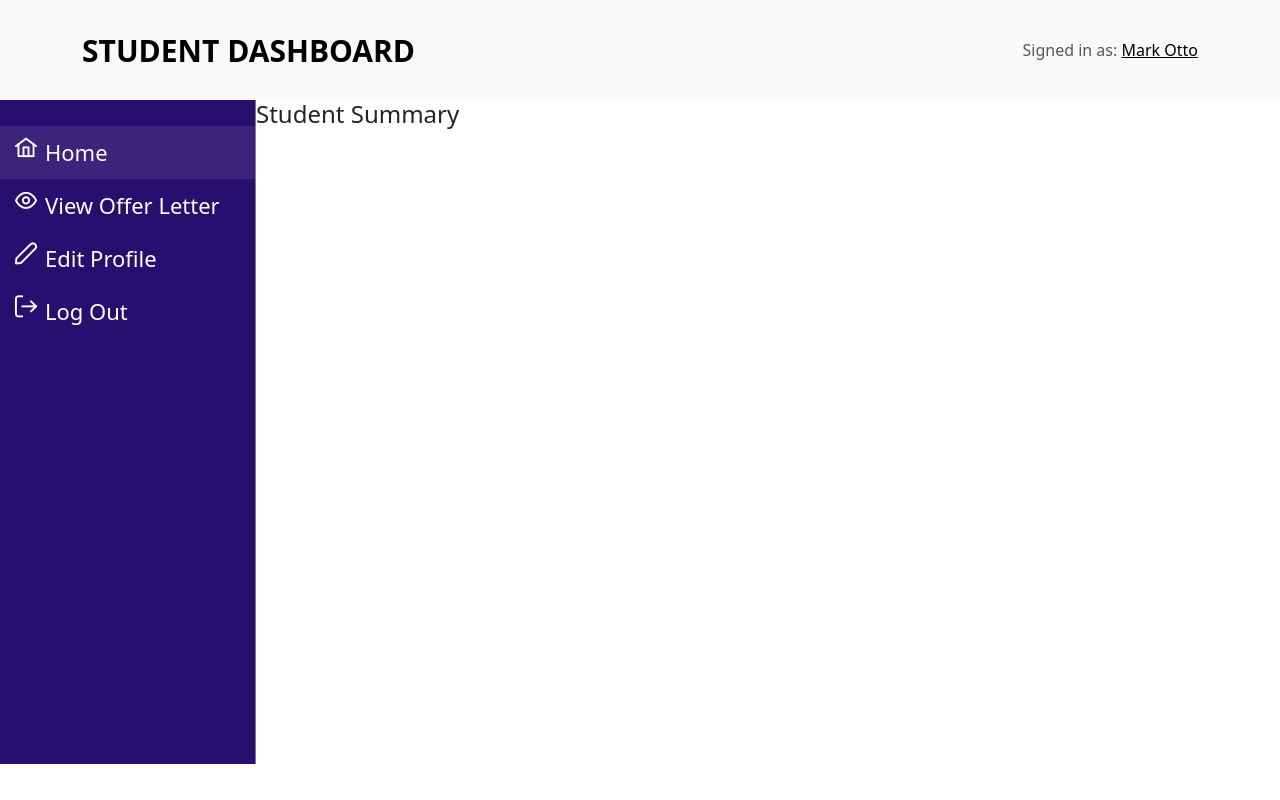
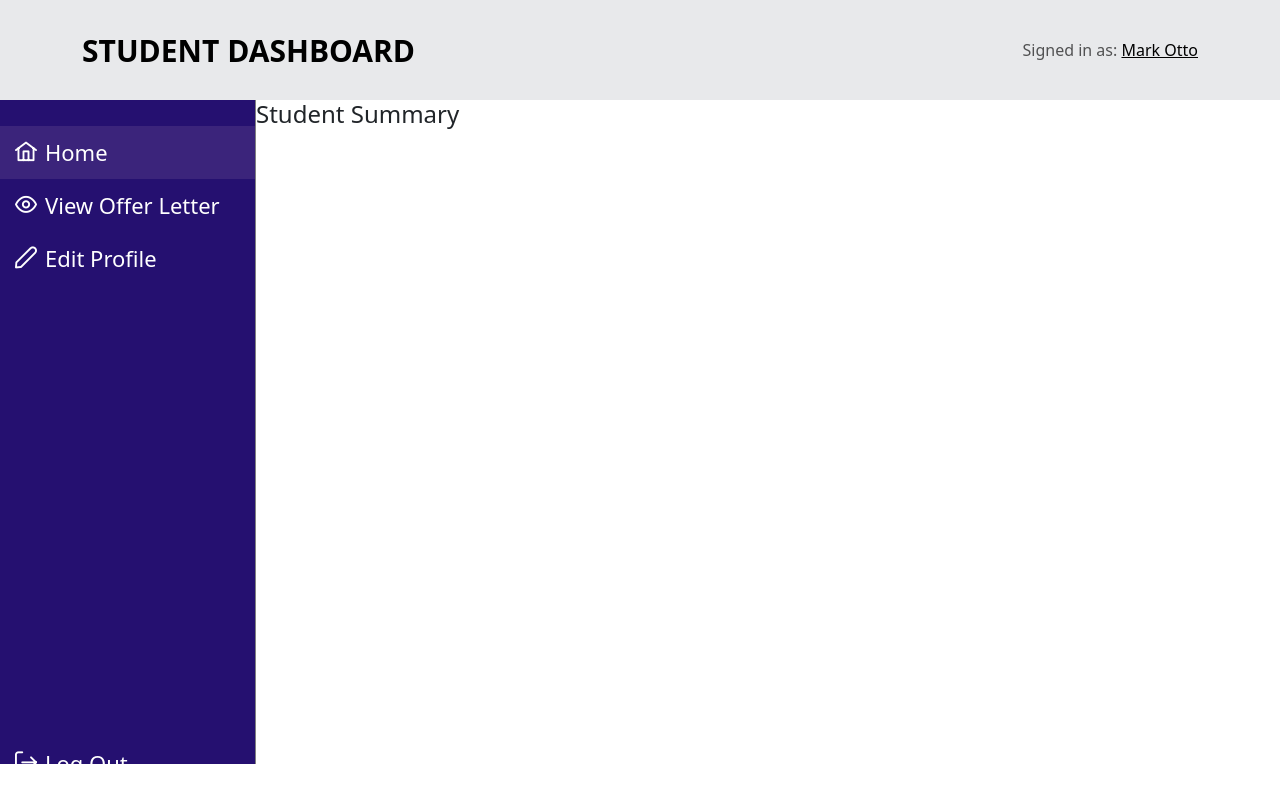
Before and after one commit to Anvesh-123-p/DRIVETHRU_AUGUST_NOV, a React (Create React App) app in the folder frontend/: page /home in a window 1280 px wide. Built offline with nearby package versions, Linux system fonts and the light colour scheme.

Commit message:
updated login and sidebar
updated login and sidebar

```diff
--- a/frontend/src/Components/StudentComponents/StudentNavBar/TopNavbar.jsx
+++ b/frontend/src/Components/StudentComponents/StudentNavBar/TopNavbar.jsx
@@ -5,8 +5,8 @@ import "./topNavBar.css"
 const TopNavbar=()=>{
     const heading="STUDENT DASHBOARD"
     return(
-        <div>
-            <Navbar className="bg-body-tertiary" >
+        <div className="top-navbar">
+            <Navbar  >
                 <Container>
                     <Navbar.Brand href="home"><b className='heading'>{heading}</b></Navbar.Brand>
                     <Navbar.Toggle />
--- a/frontend/src/Components/StudentComponents/StudentNavBar/topNavBar.css
+++ b/frontend/src/Components/StudentComponents/StudentNavBar/topNavBar.css
@@ -1,5 +1,9 @@
 .heading{
   font-size: 30px;
+}
+
+.top-navbar{
+  background-color: rgb(232, 233, 235);
 }
 
 @media(max-width:1400px) {
--- a/frontend/src/Components/StudentComponents/StudentSideBar/SideBar.jsx
+++ b/frontend/src/Components/StudentComponents/StudentSideBar/SideBar.jsx
@@ -26,7 +26,7 @@ const SideBar=()=>{
                 <i className="pi pi-pencil mr-2 icon"></i> Edit Profile
                 </Link>
             </div>
-            <div className={`sidebar-item ${activeLink===3 ? "active" : ""}`}
+            <div className={`sidebar-item-logout ${activeLink===3 ? "active" : ""}`}
             onClick={()=>setActiveLink(3)}>
                 <Link to="/Login" className="sidebar-link">
                 <i className="pi pi-sign-out mr-2 icon"></i> Log Out
--- a/frontend/src/Components/StudentComponents/StudentSideBar/sideBar.css
+++ b/frontend/src/Components/StudentComponents/StudentSideBar/sideBar.css
@@ -9,6 +9,14 @@
 .sidebar-item{
   width: 100%;
   padding:10px 15px;
+}
+
+.sidebar-item-logout{
+  width: 100%;
+  padding: 0 0 20px 15px;
+  position: absolute;
+  display: inline-block;
+  bottom: 0;
 }
 
 .sidebar-link{
@@ -23,6 +31,7 @@
   line-height: -1;
 }
 .icon{
+  margin-top: 4px;
   margin-right: 8px;
 }
 .active{
--- a/frontend/src/ReUseableComponents/Login/login.css
+++ b/frontend/src/ReUseableComponents/Login/login.css
@@ -7,8 +7,8 @@
 }
 
 .login-form{
-    margin-left: 500px;
-    width: 90vh;
+    margin-left: 550px;
+    width: 75vh;
     padding: 40px;
     background-color: #fff;
     border-radius: 10px;
@@ -47,11 +47,8 @@
 
 .semi-circle-background{
     position: absolute;
-    top: -10px;
-    bottom: 0px;
-    left: 0;
     width: 35%;
-    height: 105%;
+    height: 100%;
     background-color: #251070;
     border-radius: 0 50% 50% 0;
 }
@@ -65,6 +62,9 @@
 }
 
 @media screen and (max-width:1200px) {
+    .login-container{
+        overflow-y: hidden;
+    }
     .login-form{
         margin-left: 400px;
     }
```
